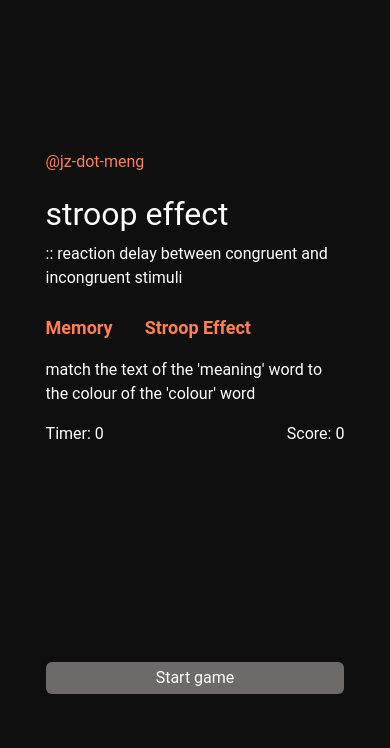
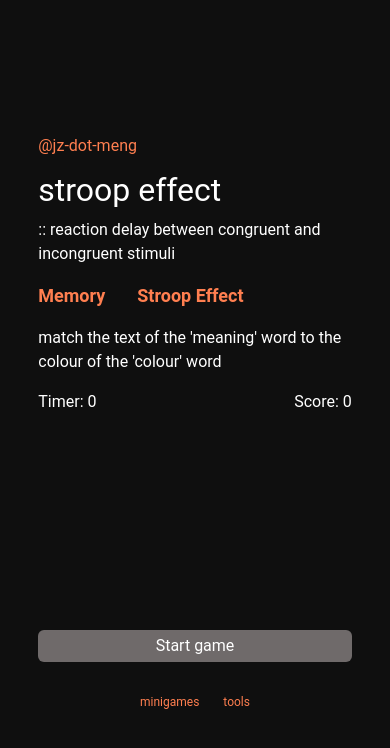
Before and after one commit to jz-dot-meng/jz-dot-meng.github.io, a Next.js app: page /minigame/stroop in a window 390 px wide. Shown: the top 748 px of the page. Built offline with nearby package versions, Linux system fonts and the light colour scheme.

Commit message:
footer for se related pages

```diff
--- a/src/components/game/GameTemplate.tsx
+++ b/src/components/game/GameTemplate.tsx
@@ -5,6 +5,7 @@ import Link from "next/link";
 import { HorizontalLinks } from "@components/navigation/HorizontalLinks";
 import { gamesLinkMap } from "@constants";
 import { GameDetails, GameDisplay } from "@utils/types/minigame";
+import { DevFooter } from "@components/navigation/DevFooter";
 
 export enum GameStates {
     "Initial" = "Initial",
@@ -34,9 +35,9 @@ export const GameTemplate: React.FunctionComponent<GameTemplateProps> = ({ ...pr
     const { children, config, display, state } = props;
 
     return (
-		<div className="flex justify-center items-center h-full overflow-hidden p-8">
-			<div className="flex flex-col gap-4 w-11/12 md:w-1/2 overflow-scroll">
-				<div className="flex flex-col gap-4">
+        <div className="flex justify-center flex-col items-center h-full overflow-hidden p-6 md:p-8">
+            <div className="flex flex-col gap-4 w-11/12 md:w-1/2 overflow-scroll no-scrollbar">
+                <div className="flex flex-col gap-2 md:gap-4">
                     <h4>
                         <Link href="/">@jz-dot-meng</Link>
                     </h4>
@@ -61,6 +62,7 @@ export const GameTemplate: React.FunctionComponent<GameTemplateProps> = ({ ...pr
                         </div>
                     </div>
                 </div>
+                <DevFooter />
             </div>
         </div>
     );
--- /dev/null
+++ b/src/components/navigation/DevFooter.tsx
@@ -0,0 +1,10 @@
+import Link from "next/link";
+
+export const DevFooter: React.FunctionComponent = () => {
+    return (
+        <footer className="pt-4 flex gap-6 md:gap-12 items-center justify-center text-xs">
+            <Link href="/minigame/memory">minigames</Link>
+            <Link href="/tools/lowercase-me">tools</Link>
+        </footer>
+    );
+};
--- a/src/components/tools/ToolWrapper.tsx
+++ b/src/components/tools/ToolWrapper.tsx
@@ -1,3 +1,4 @@
+import { DevFooter } from "@components/navigation/DevFooter";
 import Link from "next/link";
 import { ReactNode } from "react";
 
@@ -24,6 +25,7 @@ export const ToolWrapper: React.FunctionComponent<ToolWrapperProps> = ({
                     </div>
                 </section>
                 <section className="py-8 flex flex-col gap-4">{children}</section>
+                <DevFooter />
             </div>
         </div>
     );
--- a/src/context/MusicContext.tsx
+++ b/src/context/MusicContext.tsx
@@ -6,7 +6,7 @@ import {
     WeeklyTrackReponse,
 } from "@utils/types/music";
 import { api } from "@utils/wrappers/api";
-import { ReactNode, createContext, use, useContext, useEffect, useRef, useState } from "react";
+import { ReactNode, createContext, useContext, useEffect, useState } from "react";
 import { toast } from "react-toastify";
 import { BehaviorSubject, filter, from, map, switchMap, takeUntil, timer } from "rxjs";
 
@@ -34,6 +34,17 @@ export const MusicContextProvider = ({ children }: { children: ReactNode }) => {
     const [nowListening, setNowListening] = useState<LastFm.Track>();
     const [stop$] = useState<BehaviorSubject<boolean>>(new BehaviorSubject<boolean>(false));
 
+    const [baseUrl, setBaseUrl] = useState<string>("");
+
+    useEffect(() => {
+        if (process.env.NODE_ENV === "development") {
+            // console.log("is dev!");
+            setBaseUrl("");
+        } else {
+            setBaseUrl("https://jz-dot-meng.vercel.app");
+        }
+    }, []);
+
     const init = async () => {
         _fetchRecentTracks().then((tracks) => {
             // check first track for now listening
@@ -56,10 +67,7 @@ export const MusicContextProvider = ({ children }: { children: ReactNode }) => {
     };
 
     const _fetchRecentTracks = async () => {
-		// return api<RecentTracksResponse>("/api/music/recentTracks").then((data) => {
-		return api<RecentTracksResponse>(
-			"https://jz-dot-meng.vercel.app/api/music/recentTracks"
-		).then((data) => {
+        return api<RecentTracksResponse>(`${baseUrl}/api/music/recentTracks`).then((data) => {
             if (!data.success) {
                 toast.error(`Unable to fetch recent tracks: ${data.error}`);
                 return undefined;
@@ -70,31 +78,29 @@ export const MusicContextProvider = ({ children }: { children: ReactNode }) => {
     };
 
     const _fetchWeeklyTracks = async () => {
-		// return api<WeeklyTrackReponse>("/api/music/weeklyTop?type=tracks").then((data) => {
-		return api<WeeklyTrackReponse>(
-			"https://jz-dot-meng.vercel.app/api/music/weeklyTop?type=tracks"
-		).then((data) => {
+        return api<WeeklyTrackReponse>(`${baseUrl}/api/music/weeklyTop?type=tracks`).then(
+            (data) => {
                 if (!data.success) {
                     toast.error(`Unable to fetch top weekly tracks: ${data.error}`);
                     return undefined;
                 }
                 // console.log({ data });
                 return data.data.weeklytrackchart.track;
-		});
+            }
+        );
     };
 
     const _fetchWeeklyArtists = async () => {
-		// return api<WeeklyArtistReponse>("/api/music/weeklyTop?type=artists").then((data) => {
-		return api<WeeklyArtistReponse>(
-			"https://jz-dot-meng.vercel.app/api/music/weeklyTop?type=artists"
-		).then((data) => {
+        return api<WeeklyArtistReponse>(`${baseUrl}/api/music/weeklyTop?type=artists`).then(
+            (data) => {
                 if (!data.success) {
                     toast.error(`Unable to fetch top weekly artists: ${data.error}`);
                     return undefined;
                 }
                 // console.log({ data });
                 return data.data.weeklyartistchart.artist;
-		});
+            }
+        );
     };
 
     const _displayNowListeningToast = (track: LastFm.Track) => {
@@ -112,7 +118,7 @@ export const MusicContextProvider = ({ children }: { children: ReactNode }) => {
                     <div className="flex flex-col gap-2">
                         <div className="flex gap-2">
                             <LiveIcon />
-							<div className="text-xs text-grey-400">Now listening to</div>
+                            <div className="text-xs text-grey-400">Now listening to:</div>
                         </div>
                         <div className="text-sm">{track.name}</div>
                         <div className="text-xs">{track.artist.name}</div>
--- a/src/pages/minigame/stroop/index.tsx
+++ b/src/pages/minigame/stroop/index.tsx
@@ -7,6 +7,7 @@ import { HorizontalLinks } from "@components/navigation/HorizontalLinks";
 import { BehaviorSubject, Subscription, takeWhile, tap, timer } from "rxjs";
 import { useObservableState } from "utils/hooks/rxjs-hooks";
 import { GameDetails, GameDisplay } from "@utils/types/minigame";
+import { DevFooter } from "@components/navigation/DevFooter";
 
 enum Choice {
     "match" = "match",
--- a/src/styles/globals.css
+++ b/src/styles/globals.css
@@ -11,7 +11,7 @@
   /* Toastify */
   --toastify-color-light: #fff;
   --toastify-color-dark: #121212;
-  --toastify-color-info: #2e9998;
+  --toastify-color-info: #FF7F50;
   --toastify-color-success: #5a9919;
   --toastify-color-warning: #f1c40f;
   --toastify-color-error: #e02527;
@@ -46,7 +46,7 @@
     #5ac8fa,
     #007aff,
     #34aadc,
-    #5856d6,
+    #FF7F50,
     #ff2d55
   );
 
```
Lines whose indentation alone changed are shown as unchanged.
